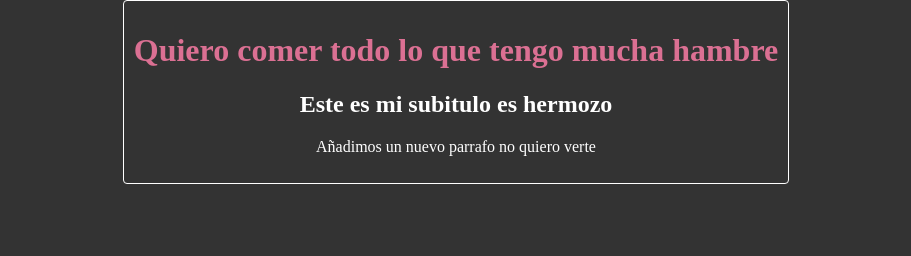
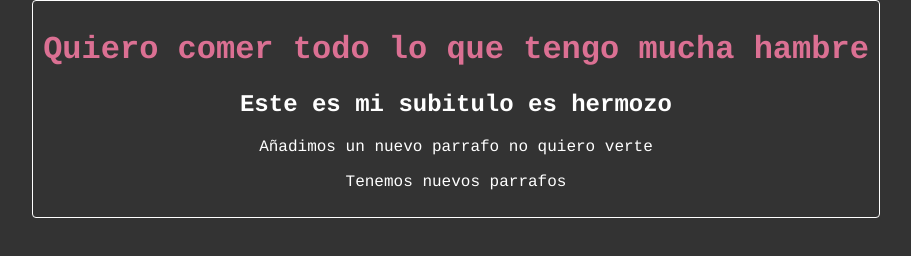
Before and after one commit to GabrielAdmer/hyperblog, a website built with webpack: page public/index.html in a window 1280 px wide. Shown: the whole page, without its empty margins (184-1095 px from the left). Built offline with nearby package versions, Linux system fonts and the light colour scheme.

Commit message:
mejor tipografia y añadiemos un parrafo

```diff
--- a/public/index.html
+++ b/public/index.html
@@ -17,6 +17,7 @@
       <h2>Este es mi subitulo es hermozo</h2>
 
       <p>Añadimos un nuevo parrafo no quiero verte</p>
+      <p>Tenemos nuevos parrafos</p>
     </div>
   </div>
 
--- a/src/styles/main.scss
+++ b/src/styles/main.scss
@@ -15,6 +15,7 @@
 body {
   background-color: #333;
   color: #fff;
+  font-family: Courier;
 }
 
 .container {
```
